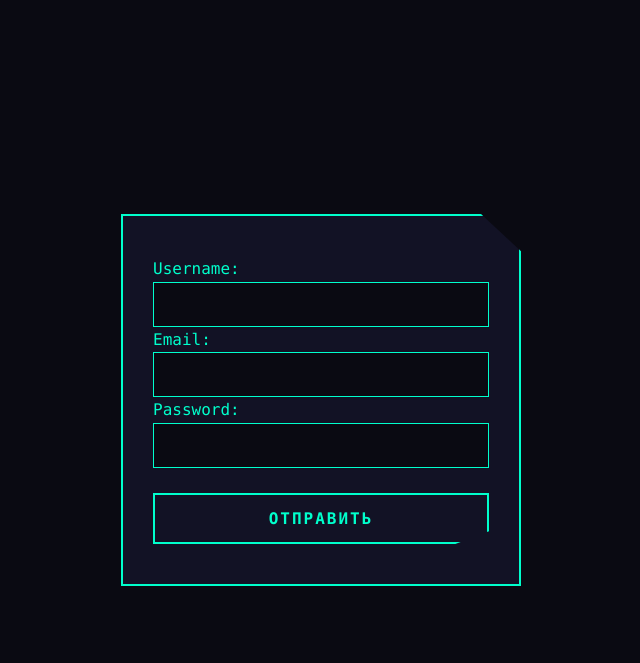
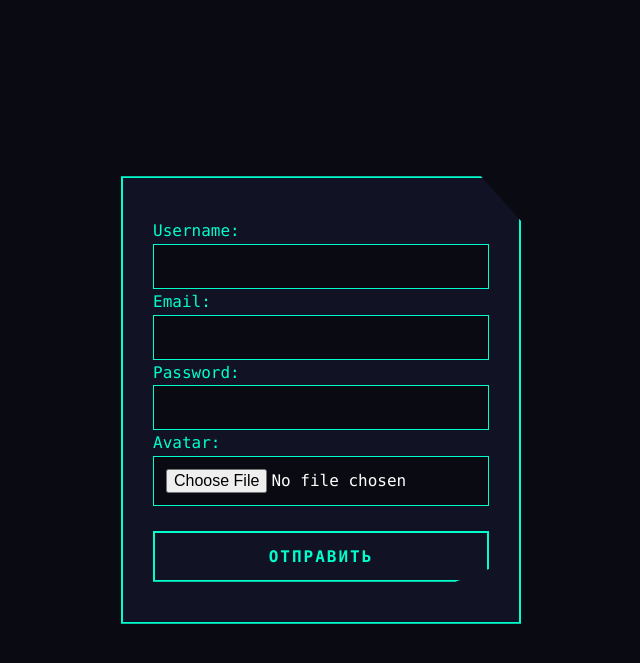
Before and after one commit to d1skander/django-shop-site, a Django app: page /user/ in a window 1280 px wide. Shown: the top 663 px of the page, without its empty margins (319-959 px from the left). Run offline with Django 5.2, Linux system fonts and the light colour scheme.

Commit message:
Создание аватарок

```diff
--- a/market/app/forms.py
+++ b/market/app/forms.py
@@ -9,6 +9,7 @@ class UserForm(BaseForm):
     username = forms.CharField(min_length=3, max_length=12)
     email = forms.EmailField()
     password = forms.CharField(min_length=8, max_length=20)
+    avatar = forms.ImageField()
 
 
 class AuthForm(BaseForm):
--- a/market/app/models.py
+++ b/market/app/models.py
@@ -7,6 +7,7 @@ class UserModel(models.Model):
     username = models.CharField(max_length=20, unique=True, validators=[MinLengthValidator(3)])
     email = models.EmailField(unique=True, validators=[MinLengthValidator(3)])
     password = models.CharField(max_length=20)
+    avatar = models.ImageField(upload_to="/avatars")
 
 
 class ProductModel(models.Model):
@@ -16,7 +17,3 @@ class ProductModel(models.Model):
     text = models.TextField(max_length=400, validators=[MinLengthValidator(3)])
     img = models.ImageField(upload_to="products/")
     tags = models.CharField(max_length=100, unique=True, validators=[MinLengthValidator(2)])
-
-
-    def __str__(self):
-        return str(self.data)
--- a/market/app/templates/main.html
+++ b/market/app/templates/main.html
@@ -26,6 +26,8 @@
             <details>
                 <summary>О товаре</summary>
                 {{ i.text }}
+                <p>Теги:</p>
+                <p>{{ i.tags }}</p>
             </details>
             {{ i.data }}
         </div>
--- a/market/app/views.py
+++ b/market/app/views.py
@@ -36,8 +36,9 @@ def user(request):
         username = request.POST.get("username")
         email = request.POST.get("email")
         password = request.POST.get("password")
+        avatar = request.POST.get("avatars")
         password_hash = bcrypt.hashpw(str(password).encode("utf-8"), bcrypt.gensalt())
-        user = UserModel(username=username, email=email, password=password_hash)
+        user = UserModel(username=username, email=email, password=password_hash, avatar=avatar)
         user.save()
         return redirect("/main")
     return render(request, "user.html", {"form": userform})
```
Also changed, not shown: market/app/images/avatars/default.jpg (added), market/app/migrations/0003_productmodel_tags.py (added).
